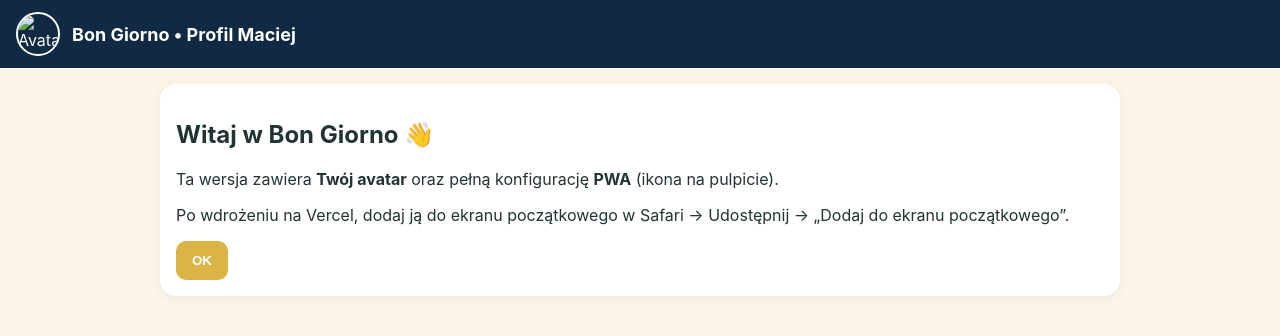
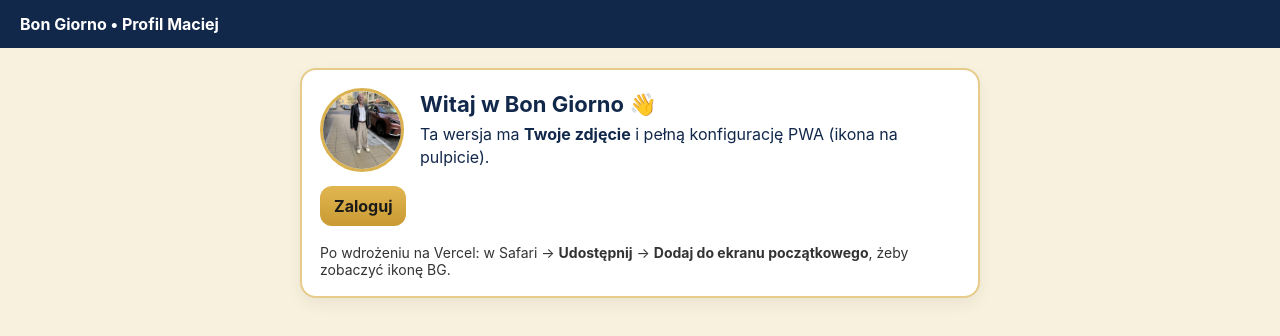
Before and after one commit to enzomuratore/Bg, a plain HTML site: page index.html in a window 1280 px wide. Drawn offline with Linux system fonts and the light colour scheme.

Commit message:
Add files via upload

```diff
--- a/index.html
+++ b/index.html
@@ -1,36 +1,55 @@
-
 <!doctype html>
 <html lang="pl">
 <head>
-<meta charset="utf-8">
-<meta name="viewport" content="width=device-width, initial-scale=1">
-<title>Bon Giorno</title>
-<link rel="stylesheet" href="/styles.css">
-<link rel="manifest" href="/manifest.webmanifest">
-<meta name="theme-color" content="#102A44">
-<link rel="apple-touch-icon" href="/apple-touch-icon.png">
-<meta name="apple-mobile-web-app-capable" content="yes">
+  <meta charset="utf-8" />
+  <meta name="viewport" content="width=device-width, initial-scale=1, viewport-fit=cover" />
+  <title>Bon Giorno • Profil Maciej</title>
+  <meta name="theme-color" content="#0b2a44"/>
+  <link rel="manifest" href="manifest.webmanifest">
+  <link rel="apple-touch-icon" href="apple-touch-icon.png">
+  <link rel="icon" sizes="192x192" href="icon-192.png">
+  <link rel="icon" sizes="512x512" href="icon-512.png">
+  <style>
+    :root {
+      --bg:#F8F1DE; --ink:#12284B; --accent:#D5A93B; --card:#fff;
+    }
+    *{box-sizing:border-box}
+    body{margin:0;background:var(--bg);font-family: -apple-system, BlinkMacSystemFont, 'Segoe UI', Roboto, Arial, sans-serif;color:var(--ink)}
+    header{background:var(--ink);color:#fff;padding:14px 20px;font-weight:700}
+    main{padding:20px;max-width:720px;margin:0 auto}
+    .card{background:var(--card);border-radius:16px;border:2px solid rgba(213,169,59,.6);padding:18px;box-shadow:0 6px 16px rgba(0,0,0,.06)}
+    .row{display:flex;gap:16px;align-items:center}
+    .avatar{width:84px;height:84px;border-radius:50%;object-fit:cover;border:3px solid rgba(213,169,59,.9)}
+    h1{font-size:22px;margin:0 0 6px}
+    p{margin:6px 0 0;line-height:1.45}
+    .cta{margin-top:14px;display:inline-block;background:linear-gradient(#E1B651,#C99A33);color:#1a1a1a;
+         text-decoration:none;padding:10px 14px;border-radius:12px;font-weight:700}
+    .hint{margin-top:18px;font-size:14px;color:#333}
+  </style>
 </head>
 <body>
-<header>
-  <div class="avatar"><img src="/assets/avatar-256.jpg" alt="Avatar"></div>
-  <div class="title">Bon Giorno • Profil Maciej</div>
-</header>
-
+  <header>Bon Giorno • Profil Maciej</header>
   <main>
-  <section class="card">
-    <h2>Witaj w Bon Giorno 👋</h2>
-    <p>Ta wersja zawiera <strong>Twój avatar</strong> oraz pełną konfigurację <strong>PWA</strong> (ikona na pulpicie).</p>
-    <p>Po wdrożeniu na Vercel, dodaj ją do ekranu początkowego w Safari → Udostępnij → „Dodaj do ekranu początkowego”.</p>
-    <button class="btn" onclick="alert('Tu dodamy kolejne ekrany 🙂')">OK</button>
-  </section>
+    <div class="card">
+      <div class="row">
+        <img class="avatar" src="avatar.jpg" alt="Avatar">
+        <div>
+          <h1>Witaj w Bon Giorno 👋</h1>
+          <p>Ta wersja ma <b>Twoje zdjęcie</b> i pełną konfigurację PWA (ikona na pulpicie).</p>
+        </div>
+      </div>
+      <a class="cta" href="#" onclick="alert('Na razie to statyczny prototyp 😊');return false;">Zaloguj</a>
+      <div class="hint">
+        Po wdrożeniu na Vercel: w Safari → <b>Udostępnij</b> → <b>Dodaj do ekranu początkowego</b>,
+        żeby zobaczyć ikonę BG.
+      </div>
+    </div>
   </main>
-
-<div class="footer"></div>
-
   <script>
     if ('serviceWorker' in navigator) {
-  window.addEventListener('load', () => navigator.serviceWorker.register('/sw.js'));
+      window.addEventListener('load', () => {
+        navigator.serviceWorker.register('/sw.js').catch(console.error);
+      });
     }
   </script>
 </body>
--- a/styles.css
+++ b/styles.css
@@ -1,11 +1,2 @@
 
-:root{--bg:#FAF5E6;--navy:#102A44;--gold:#DBB346}
-*{box-sizing:border-box}
-body{margin:0;background:var(--bg);font-family:-apple-system,BlinkMacSystemFont,"Segoe UI",Roboto,Helvetica,Arial,sans-serif;color:#233}
-header{display:flex;align-items:center;gap:12px;padding:12px 16px;background:var(--navy);color:#fff;position:sticky;top:0}
-header .title{font-weight:700;font-size:18px}
-.avatar{width:44px;height:44px;border-radius:50%;overflow:hidden;border:2px solid #fff;flex:0 0 auto}
-.avatar img{width:100%;height:100%;object-fit:cover}
-.card{background:#fff;border-radius:16px;margin:16px auto;padding:16px;max-width:960px;box-shadow:0 2px 10px rgba(0,0,0,.06)}
-.btn{background:var(--gold);border:none;padding:12px 16px;border-radius:10px;color:#fff;font-weight:600}
-.footer{height:60px}
+/* You can expand styles here; core styles are embedded in index.html for simplicity */
```
Also changed, not shown: sw.js (+9 -12 lines), apple-touch-icon.png, avatar.jpg (added), icon-192.png, icon-512.png, manifest.webmanifest. Lines whose indentation alone changed are shown as unchanged.
